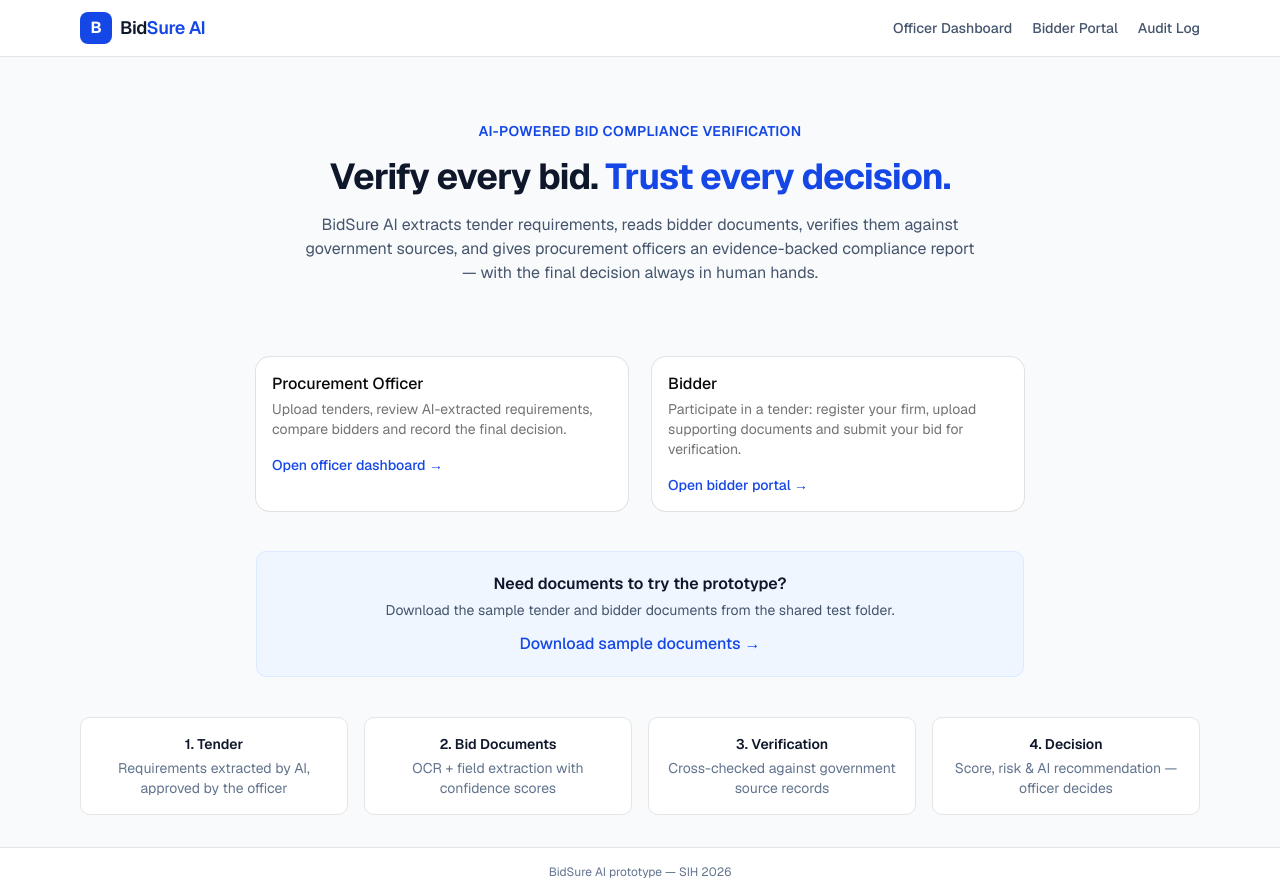
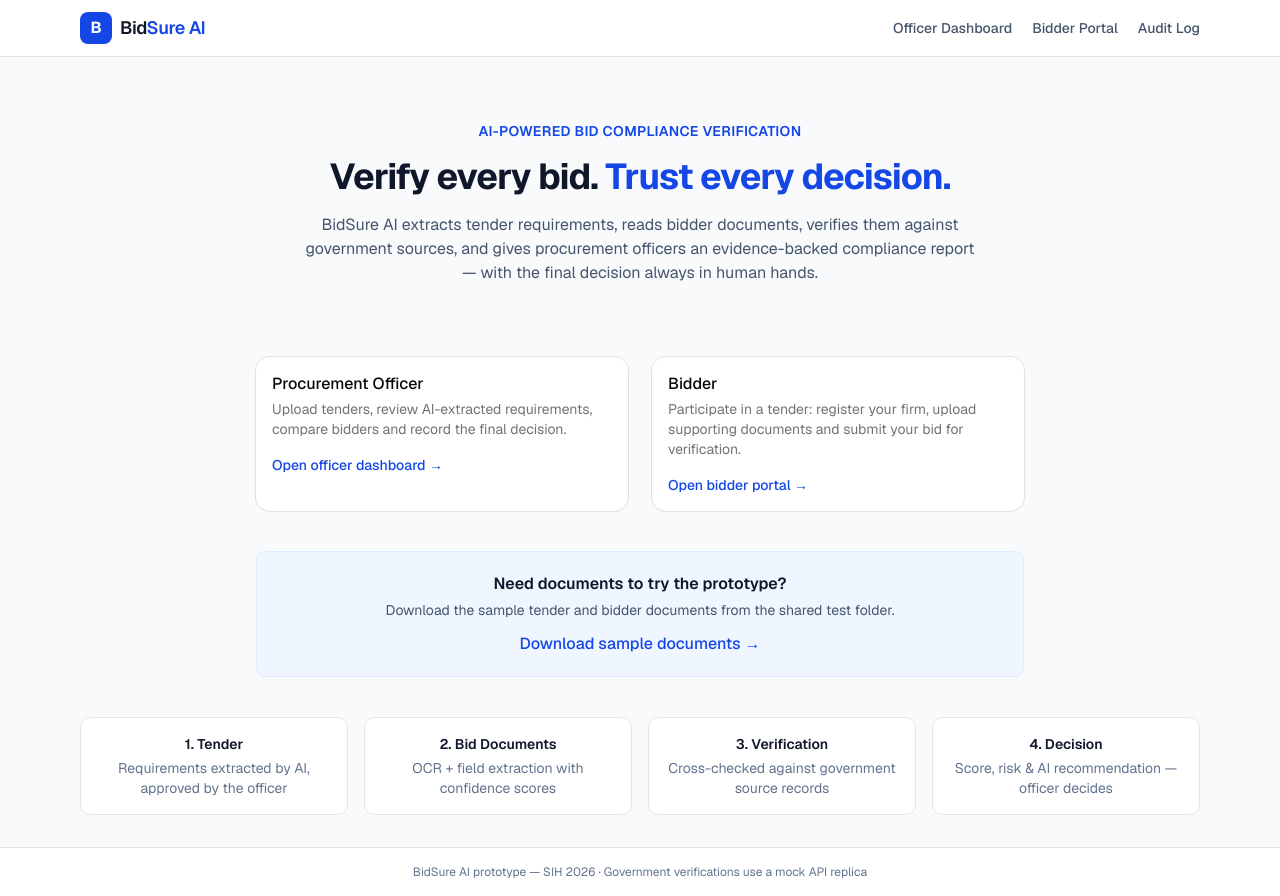
Before and after one commit to rajan1785/bidsureAI, a Next.js app in the folder frontend/: page / in a window 1280 px wide. Built offline with nearby package versions, Linux system fonts and the light colour scheme.

Commit message:
keep mock api disclaimer in footer

```diff
--- a/frontend/app/layout.tsx
+++ b/frontend/app/layout.tsx
@@ -44,7 +44,7 @@ export default function RootLayout({ children }: LayoutProps<"/">) {
         </header>
         <main className="mx-auto max-w-6xl w-full px-4 py-8 flex-1">{children}</main>
         <footer className="border-t bg-white py-4 text-center text-xs text-slate-500">
-          BidSure AI prototype — SIH 2026
+          BidSure AI prototype — SIH 2026 · Government verifications use a mock API replica
         </footer>
       </body>
     </html>
```
